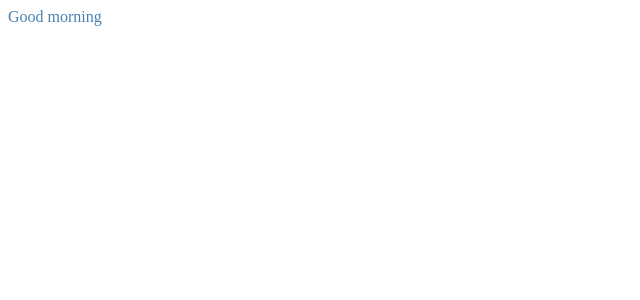
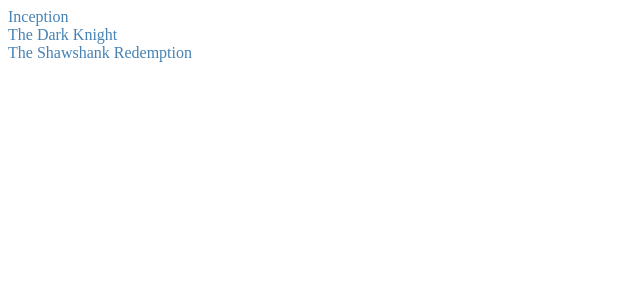
Before and after one commit to PinkyThomasIG/MyFlixApp-client, a React app: page / in a window 1280 px wide. Shown: the top 300 px of the page, without its empty margins (0-640 px from the left). Built offline with nearby package versions, Linux system fonts and the light colour scheme; the HTML template or start-up script is replaced by a standard one.

Commit message:
code updated

```diff
--- a/src/components/movie-view/movie-view.jsx
+++ b/src/components/movie-view/movie-view.jsx
@@ -20,7 +20,12 @@
         <span>Director: </span>
         <span>{movie.director}</span>
       </div>
-      <button onClick={onBackClick}>Back</button>
+      <button
+        onClick={onBackClick}
+        style={{ marginTop: "20px", padding: "10px 20px" }}
+      >
+        Back to Movies
+      </button>
     </div>
   );
 };
--- a/src/index.jsx
+++ b/src/index.jsx
@@ -1,4 +1,6 @@
 import { createRoot } from "react-dom/client";
+
+import { MainView } from "./components/main-view/main-view";
 
 // Import statement to indicate that you need to bundle `./index.scss`
 import "./index.scss";
@@ -7,7 +9,7 @@
 const MyFlixApplication = () => {
   return (
     <div className="my-flix">
-      <div>Good morning</div>
+      <MainView />
     </div>
   );
 };
```
Also changed, not shown: 2 other files (tests, documents, lock files or other folders).
